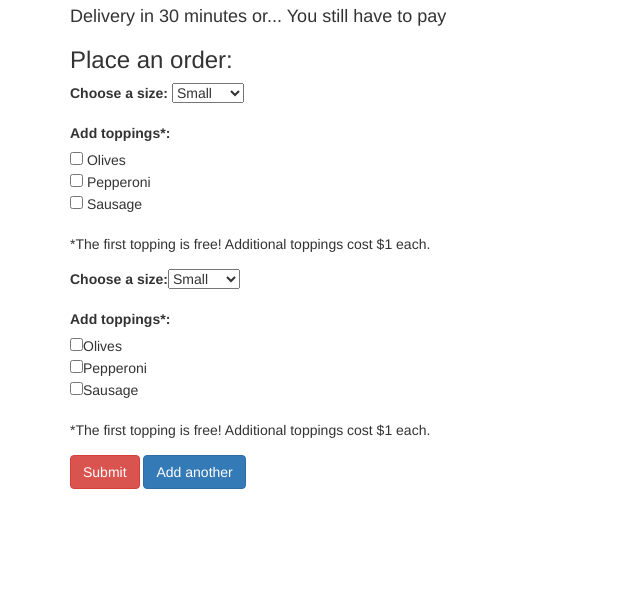
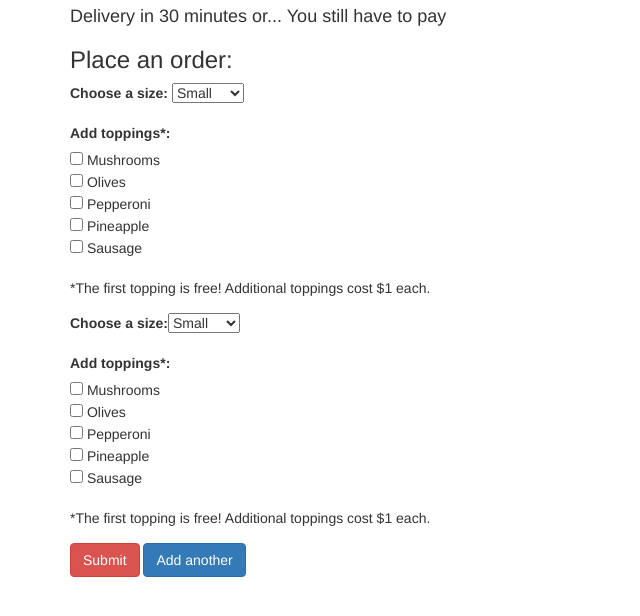
Before and after one commit to ChunkyBeats/PizzaDX, a plain HTML site: page index.html in a window 1280 px wide. Both pictures are taken after a click on the element "Add another". Shown: the part 56-672 px from the top of the page, without its empty margins (0-640 px from the left). Drawn offline with nearby package versions, Linux system fonts and the light colour scheme.

Commit message:
still trying to fix totalCost and checkbox inputs.  Adds README.md

```diff
--- a/index.html
+++ b/index.html
@@ -29,8 +29,10 @@
               <div class="form-group">
                 <fieldset id="form-toppings">
                   <label for="toppings">Add toppings*:</label><br>
+                  <input type="checkbox" name="toppings" value="mushrooms"> Mushrooms<br>
                   <input type="checkbox" name="toppings" value="olives"> Olives<br>
                   <input type="checkbox" name="toppings" value="pepperoni"> Pepperoni<br>
+                  <input type="checkbox" name="toppings" value="pineapple"> Pineapple<br>
                   <input type="checkbox" name="toppings" value="sausage"> Sausage<br>
                 </fieldset>
                 <br><p>*The first topping is free! Additional toppings cost $1 each.</p>
--- a/js/scripts.js
+++ b/js/scripts.js
@@ -48,9 +48,11 @@ function addPizzaField() {
                             '<div class="form-group">' +
                               '<fieldset id="form-toppings">' +
                                 '<label for="toppings">Add toppings*:</label><br>' +
-                                '<input type="checkbox" name="toppings" value="olives">Olives<br>' +
-                                '<input type="checkbox" name="toppings" value="pepperoni">Pepperoni<br>' +
-                                '<input type="checkbox" name="toppings" value="sausage">Sausage<br>' +
+                                '<input type="checkbox" name="toppings" value="mushrooms"> Mushrooms<br>' +
+                                '<input type="checkbox" name="toppings" value="olives"> Olives<br>' +
+                                '<input type="checkbox" name="toppings" value="pepperoni"> Pepperoni<br>' +
+                                '<input type="checkbox" name="toppings" value="pineapple"> Pineapple<br>' +
+                                '<input type="checkbox" name="toppings" value="sausage"> Sausage<br>' +
                               '</fieldset>' +
                               '<br><p>*The first topping is free! Additional toppings cost $1 each.</p>' +
                             '</div>' +
@@ -71,12 +73,13 @@ $(document).ready(function(){
     $(".new-pizza-form").each(function() {
       var size = $(this).find("select.size").val();
       var pizza = new Pizza(size);
-      $("#form-toppings :checked").each(function() {
+      $("fieldset#form-toppings :checked").each(function() {
         pizza.addTopping($(this).val());
       });
 
       pizzas.push(pizza);
       totalCost += pizza.price();
+      debugger;
     });
 
     $("#step-1").hide();
```
Also changed, not shown: 1 other file.
